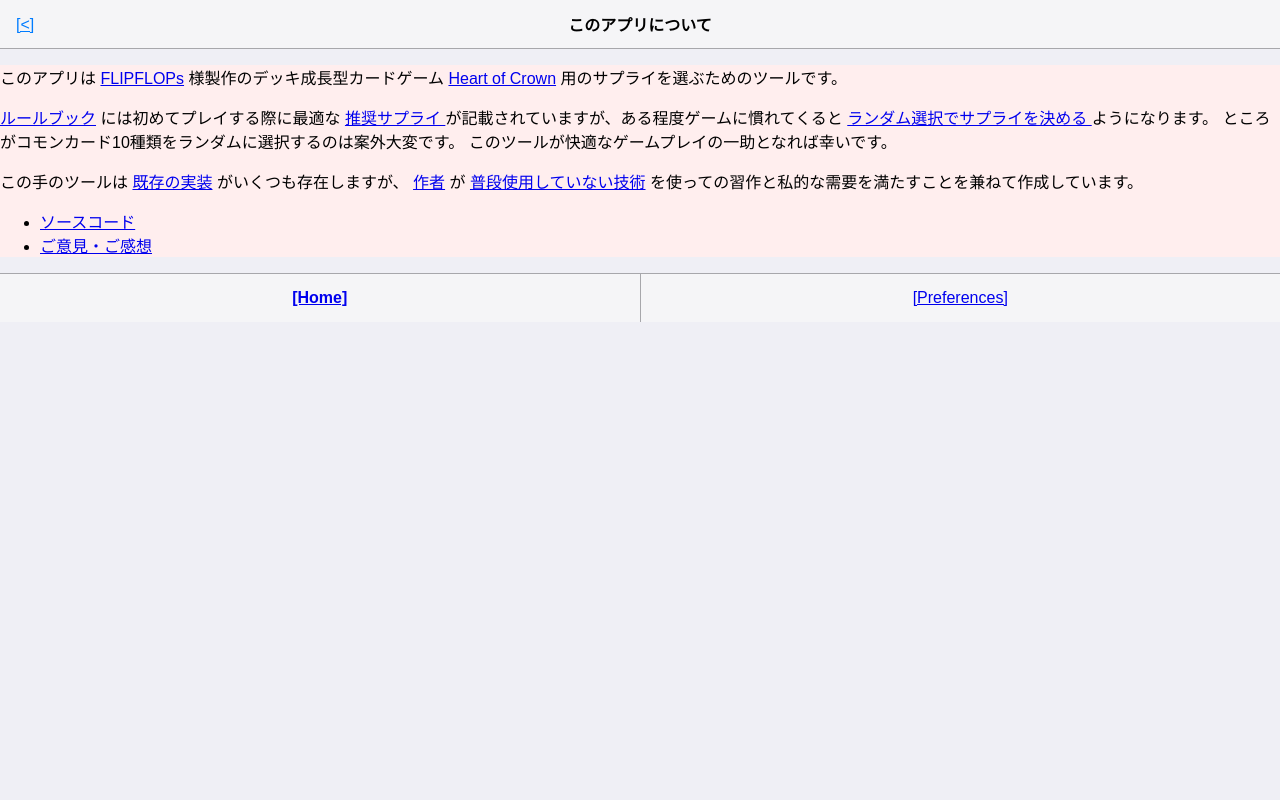
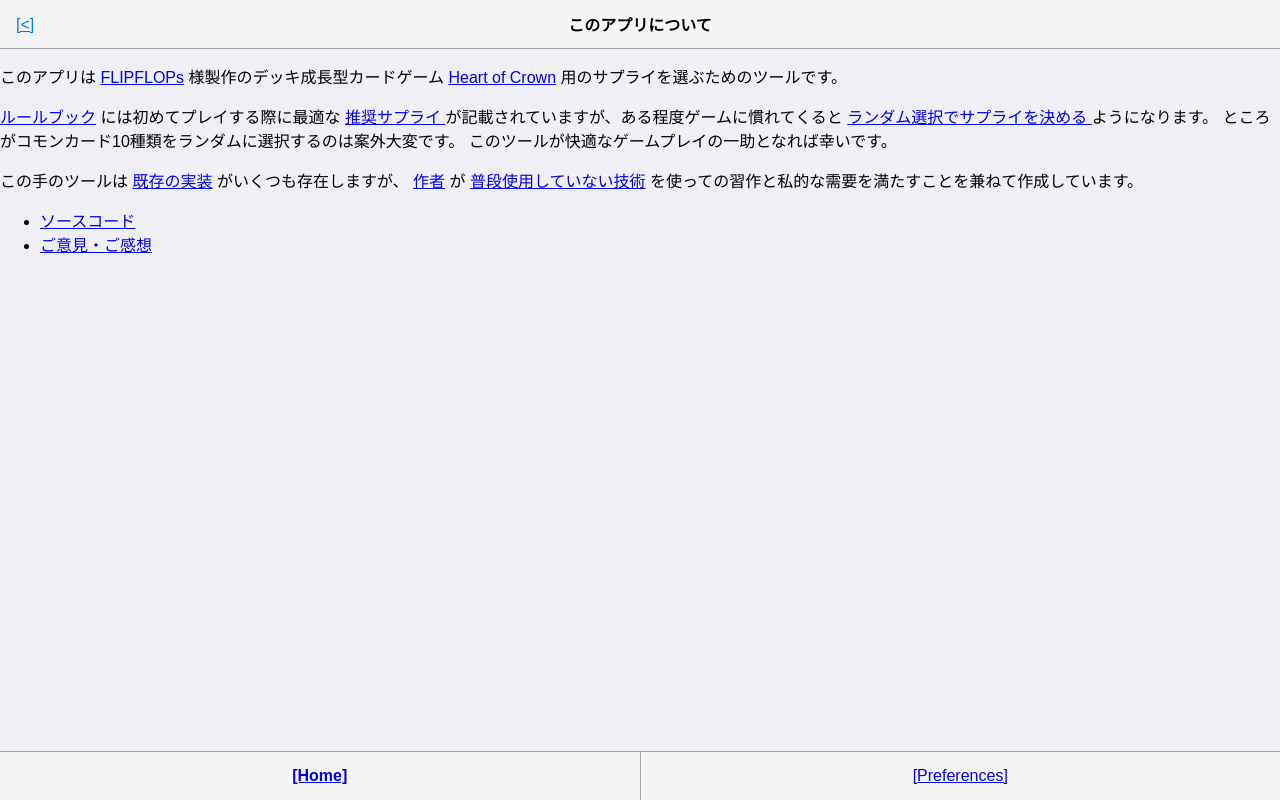
Before and after one commit to mixazizup/hatokurandom, a Nuxt app: page /about in a window 1280 px wide. Built offline with nearby package versions, Linux system fonts and the light colour scheme.

Commit message:
Refine layout

```diff
--- a/layouts/default.vue
+++ b/layouts/default.vue
@@ -1,8 +1,10 @@
 <template>
   <div class="app">
-    <top-pane />
-    <nuxt />
-    <bottom-pane />
+    <top-pane class="top-pane" />
+    <div class="main-pane">
+      <nuxt />
+    </div>
+    <bottom-pane class="bottom-pane" />
   </div>
 </template>
 
@@ -19,4 +21,29 @@ export default {
 </script>
 
 <style scoped>
+
+.app {
+  width: 100%;
+  height: 100vh;
+  position: relative;
+}
+
+.top-pane {
+  left: 0;
+  position: fixed;
+  top: 0;
+  width: 100%;
+}
+
+.main-pane {
+  padding: 3em 0;
+}
+
+.bottom-pane {
+  bottom: 0;
+  left: 0;
+  position: fixed;
+  width: 100%;
+}
+
 </style>
--- a/pages/_pid.vue
+++ b/pages/_pid.vue
@@ -36,7 +36,4 @@ export default {
 </script>
 
 <style scoped>
-.page {
-  background: #eef;
-}
 </style>
--- a/pages/about.vue
+++ b/pages/about.vue
@@ -52,7 +52,4 @@ export default {
 </script>
 
 <style scoped>
-.page {
-  background: #fee;
-}
 </style>
--- a/pages/index.vue
+++ b/pages/index.vue
@@ -29,7 +29,4 @@ export default {
 </script>
 
 <style scoped>
-.page {
-  background: #eef;
-}
 </style>
```
